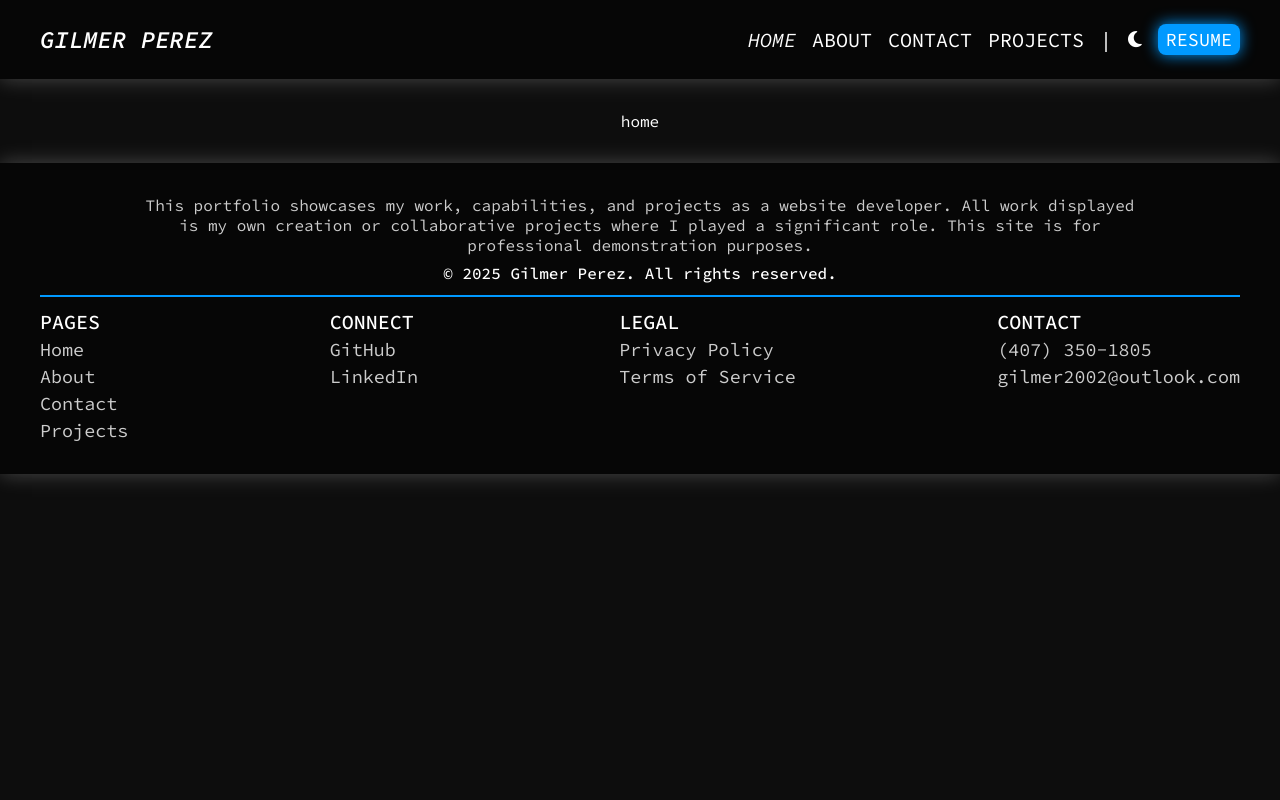
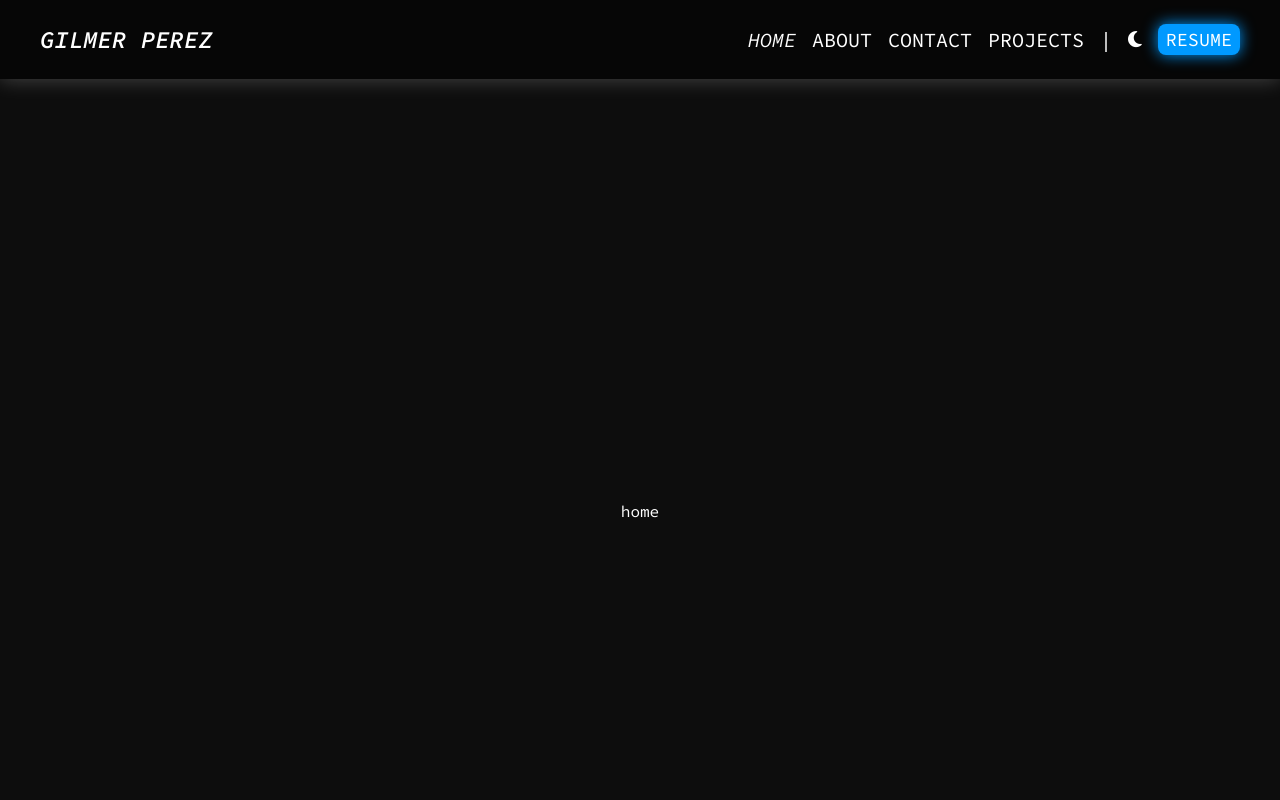
Before and after one commit to gilmerperez/gilmer-perez, a React (Vite) app: page / in a window 1280 px wide. Shown: the top 800 px of the page. Built offline with nearby package versions, Linux system fonts and the light colour scheme.

Commit message:
Made scroll bar thinner

```diff
--- a/src/index.css
+++ b/src/index.css
@@ -127,11 +127,7 @@ footer {
 
 /* Scrollbar */
 body::-webkit-scrollbar {
-  width: 8px;
-}
-
-body::-webkit-scrollbar-track {
-  box-shadow: inset 0px 0px 0px hsla(0, 0%, 0%, 0);
+  width: 6px;
 }
 
 body::-webkit-scrollbar-thumb {
--- a/src/pages/Home/Home.module.css
+++ b/src/pages/Home/Home.module.css
@@ -6,4 +6,5 @@
   align-items: center;
   flex-direction: column;
   justify-content: center;
+  height: 100vh;
 }
```
